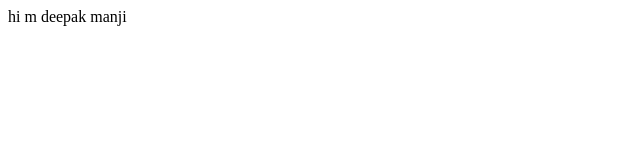
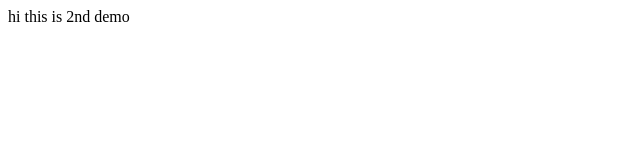
Before and after one commit to Manjhideep/demo7353, a plain HTML site: page index.html in a window 1280 px wide. Shown: the full height of the page, 0-640 px from the left. Drawn offline with Linux system fonts and the light colour scheme.

Commit message:
Update index.html

```diff
--- a/index.html
+++ b/index.html
@@ -7,6 +7,6 @@
     <title>Document</title>
 </head>
 <body>
-    hi m deepak manji
+    hi this is 2nd demo
 </body>
 </html>
```
